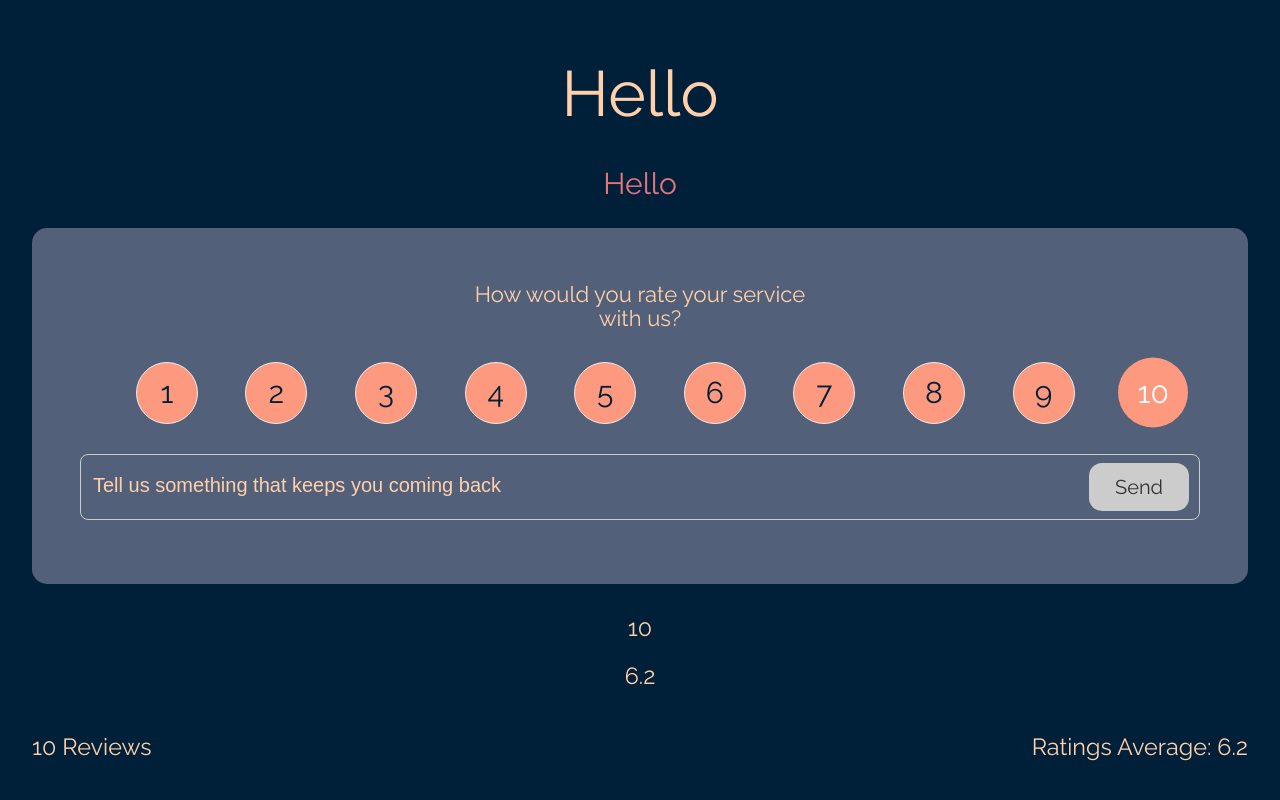
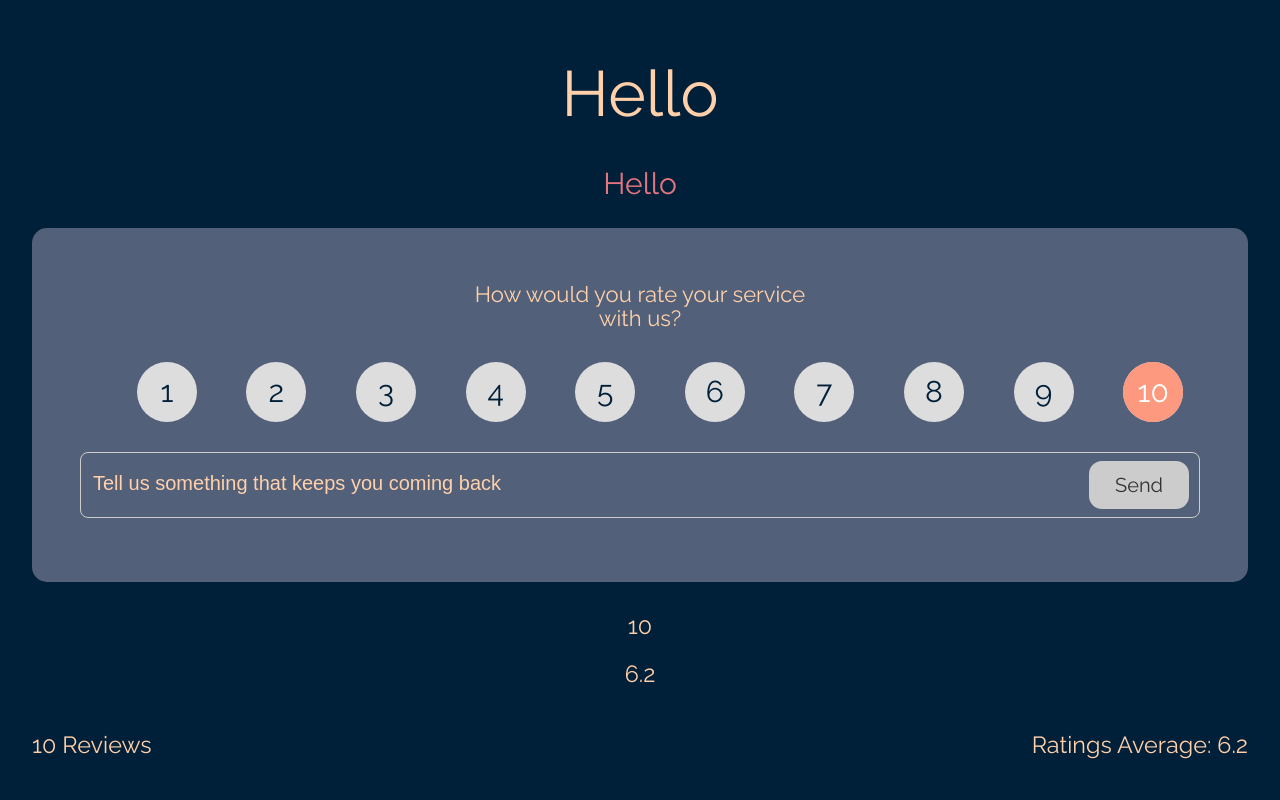
Before and after one commit to dannypepper/feedback-app-vite-client, a Svelte app: page / in a window 1280 px wide. Shown: the top 800 px of the page. Built offline with nearby package versions, Linux system fonts and the light colour scheme.

Commit message:
Adjust form styling

```diff
--- a/src/components/select/RatingSelect.svelte
+++ b/src/components/select/RatingSelect.svelte
@@ -136,22 +136,19 @@ const onChange = (e) => {
 .rating li {
   color: var(--main-background-color);
   position: relative;
-  background: #FD997F;
+  background: #DDDDDD;
   width: 30px;
   height: 30px;
   padding: 10px;
   text-align: center;
   border-radius: 50%;
-  font-size: 19px;
-  border: 1px #eee solid;
   transition: 0.3s;
   padding: 15px;
 }
 
 .rating li label {
-
   position:absolute;
-  top: 40px;
+  top: 39px;
   left: 30px;
   right: 0;
   bottom: 0;
@@ -161,7 +158,7 @@ const onChange = (e) => {
   border-radius: 50%;
   transform: translate(-50%, -65%);
   cursor: pointer;
-  padding: 35px;
+  padding: 30px;
   font-size: 1.5rem;
 }
 
```
